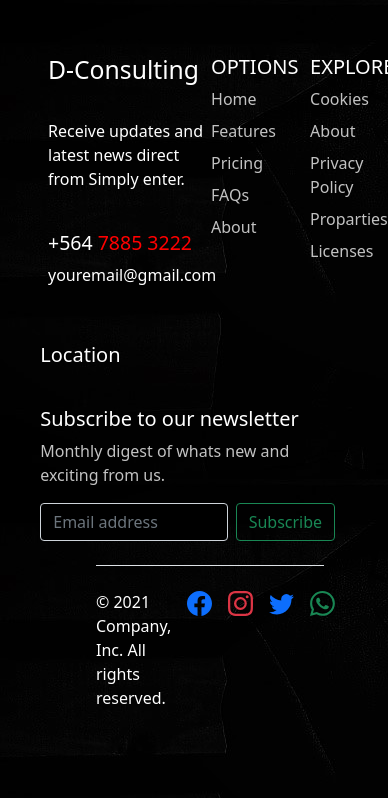
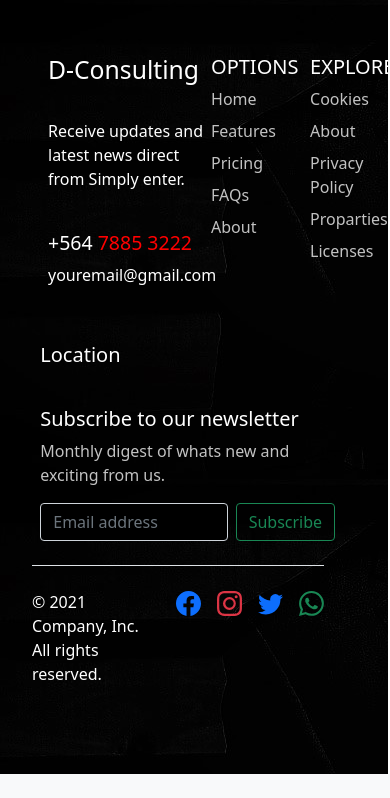
Before and after one commit to m0hdShahrukh/D-Consulting, a PHP site: page /views/index.html in a window 390 px wide; the page is wider, and only the part inside the window is pictured. Shown: the part 5697-6495 px from the top of that part. After the commit the page ends 6471 px from the top of that part, so only its background shows below. Run offline with PHP 8.4, Linux system fonts and the light colour scheme.

Commit message:
media query edit

```diff
--- a/static/css/index.css
+++ b/static/css/index.css
@@ -76,7 +76,7 @@
   color: #c2c2c2;
 }
 .footer-section{
-  margin-left: 2.5rem!important;
+  margin-left: 6.5rem!important;
 }
 .signup{
   margin-left: 0%!important;
@@ -122,6 +122,10 @@
     }
     .D-Consulting{
       width: 12rem!important;
+    }
+    .all-rights{
+        margin-right: 4rem!important;
+        margin-left: 0rem!important;
     }
     .mx-5{
           margin-right: 4rem!important;
--- a/views/index.html
+++ b/views/index.html
@@ -315,7 +315,7 @@
         </div>
       </div>
 
-      <div class="d-flex justify-content-between py-4 my-4 border-top mx-5">
+      <div class="all-rights d-flex justify-content-between py-4 my-4 border-top">
         <p>© 2021 Company, Inc. All rights reserved.</p>
         <ul class="list-unstyled d-flex">
           <li class="ms-3"><a class="link-primary" href="#">    <svg xmlns="http://www.w3.org/2000/svg" width="25" height="25" fill="currentColor" class="bi bi-facebook" viewBox="0 0 16 16">
```
